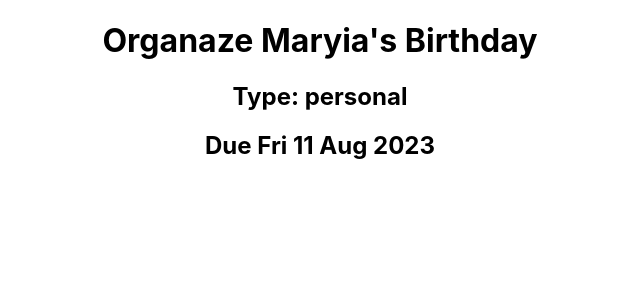
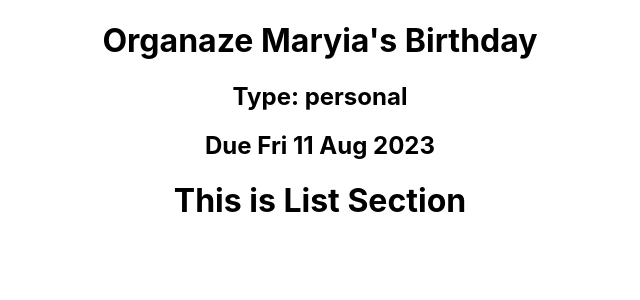
Before and after one commit to MaryiaBialetskaya1/react-app-01, a React (Create React App) app: page / in a window 1280 px wide. Shown: the top 300 px of the page, without its empty margins (320-960 px from the left). Built offline with nearby package versions, Linux system fonts and the light colour scheme.

Commit message:
add component List

```diff
--- a/src/App.js
+++ b/src/App.js
@@ -1,10 +1,12 @@
 import "./App.css";
 import { Header } from "./components/Header";
+import { List } from "./components/List";
 
 function App() {
   return (
     <div className="App">
       <Header />
+      <List />
     </div>
   );
 }
--- /dev/null
+++ b/src/components/List.js
@@ -0,0 +1,11 @@
+import { Component } from "react";
+
+export class List extends Component {
+  render() {
+    return (
+      <div>
+        <h1>This is List Section</h1>
+      </div>
+    );
+  }
+}
```
